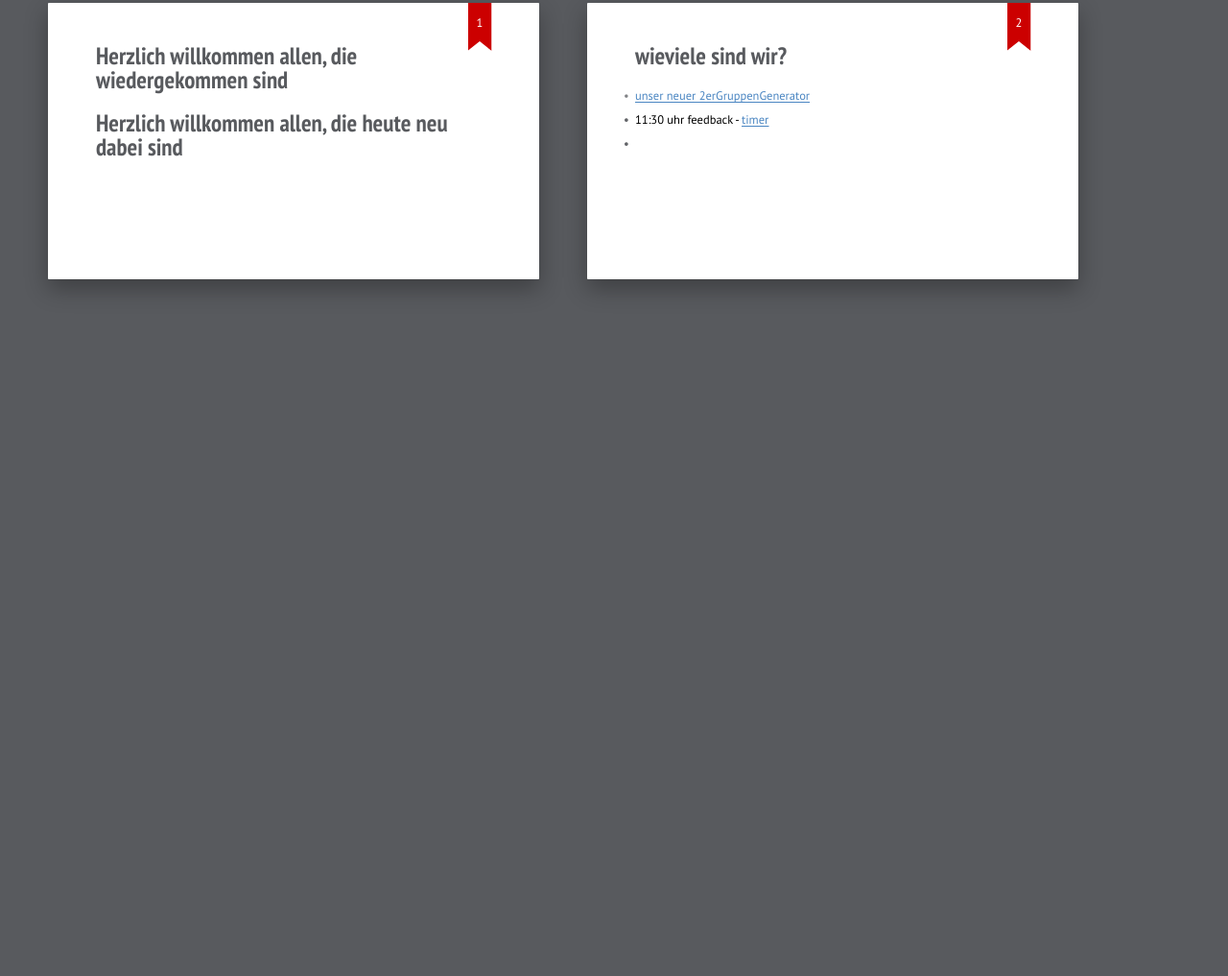
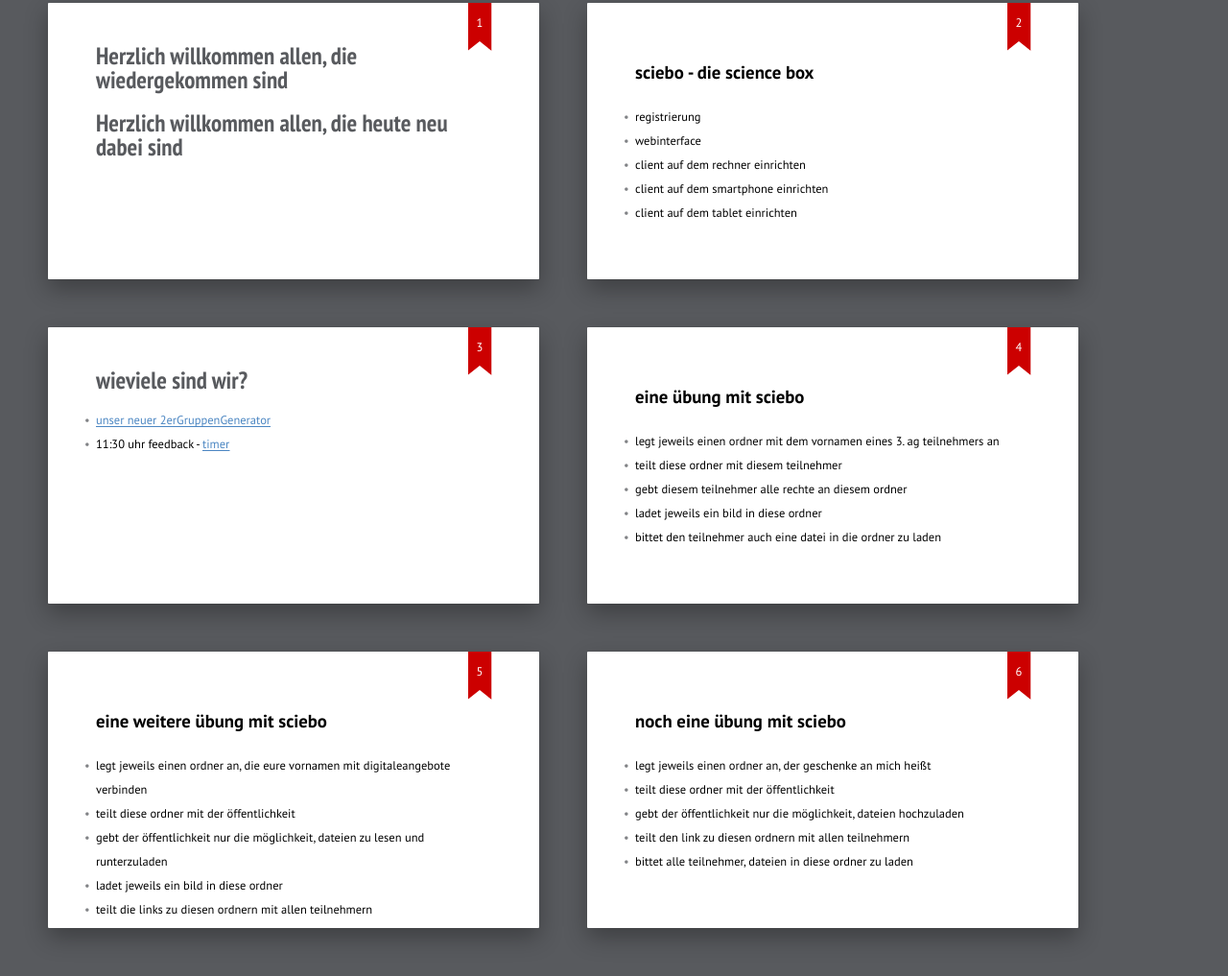
Before and after one commit to digitaleangebote/slides, a plain HTML site: page 06072023/index.html in a window 1280 px wide. Shown: the part 171-1188 px from the top of the page at 96% size. Before the commit the page ends 800 px from the top, so only its background shows below. Drawn offline with Linux system fonts and the light colour scheme.

Commit message:
sciebo übungen

```diff
--- a/06072023/index.html
+++ b/06072023/index.html
@@ -23,13 +23,50 @@
         <h2>Herzlich willkommen allen, die heute neu dabei sind</h2>
     </section>
     <section class="slide">
+        <h1>sciebo - die science box</h1>
+        <ul>
+            <li>registrierung</li>
+            <li>webinterface</li>
+            <li>client auf dem rechner einrichten</li>
+            <li>client auf dem smartphone einrichten</li>
+            <li>client auf dem tablet einrichten</li>
+        </ul>
+    </section>
+    <section class="slide">
         <h2>wieviele sind wir?</h2>
         <ul>
-            <li><a href="https://appsag.github.io/slidehtmlcssspielwiese/chantal/index.html?full#9">unser neuer 2erGruppenGenerator</a></li>
-            <li></li>
+            <li><a href="https://www.ultimatesolver.com/de/zufall-gruppen">unser neuer 2erGruppenGenerator</a></li>
             <li>11:30 uhr feedback - <a href="https://webuhr.de">timer</a></li>
-            <li></li>
-            <li></li>
+        </ul>
+    </section>
+    <section class="slide">
+        <h1>eine übung mit sciebo</h1>
+        <ul>
+            <li>legt jeweils einen ordner mit dem vornamen eines 3. ag teilnehmers an</li>
+            <li>teilt diese ordner mit diesem teilnehmer</li>
+            <li>gebt diesem teilnehmer alle rechte an diesem ordner</li>
+            <li>ladet jeweils ein bild in diese ordner</li>
+            <li>bittet den teilnehmer auch eine datei in die ordner zu laden</li>
+        </ul>
+    </section>
+    <section class="slide">
+        <h1>eine weitere übung mit sciebo</h1>
+        <ul>
+            <li>legt jeweils einen ordner an, die eure vornamen mit digitaleangebote verbinden</li>
+            <li>teilt diese ordner mit der öffentlichkeit</li>
+            <li>gebt der öffentlichkeit nur die möglichkeit, dateien zu lesen und runterzuladen</li>
+            <li>ladet jeweils ein bild in diese ordner</li>
+            <li>teilt die links zu diesen ordnern mit allen teilnehmern</li>
+        </ul>
+    </section>
+    <section class="slide">
+        <h1>noch eine übung mit sciebo</h1>
+        <ul>
+            <li>legt jeweils einen ordner an, der geschenke an mich heißt</li>
+            <li>teilt diese ordner mit der öffentlichkeit</li>
+            <li>gebt der öffentlichkeit nur die möglichkeit, dateien hochzuladen</li>
+            <li>teilt den link zu diesen ordnern mit allen teilnehmern</li>
+            <li>bittet alle teilnehmer, dateien in diese ordner zu laden</li>
         </ul>
     </section>
 
```
